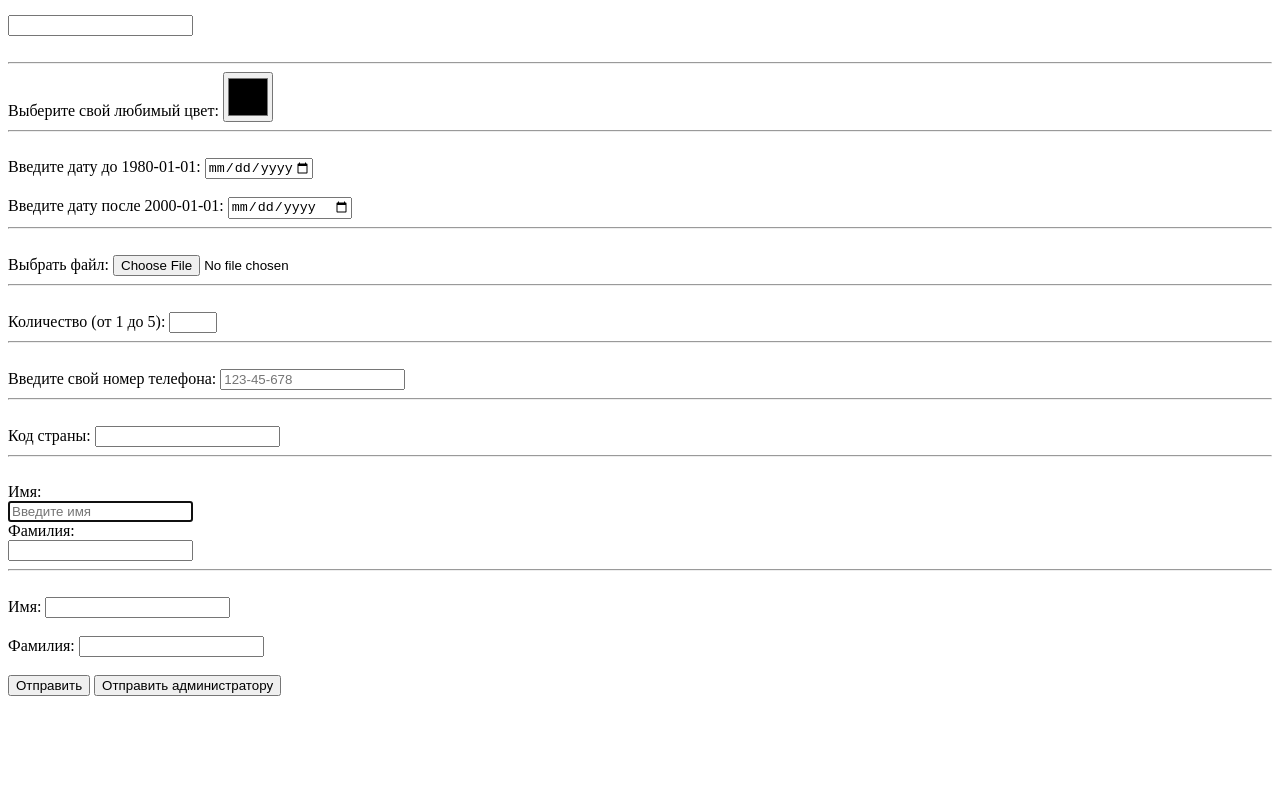
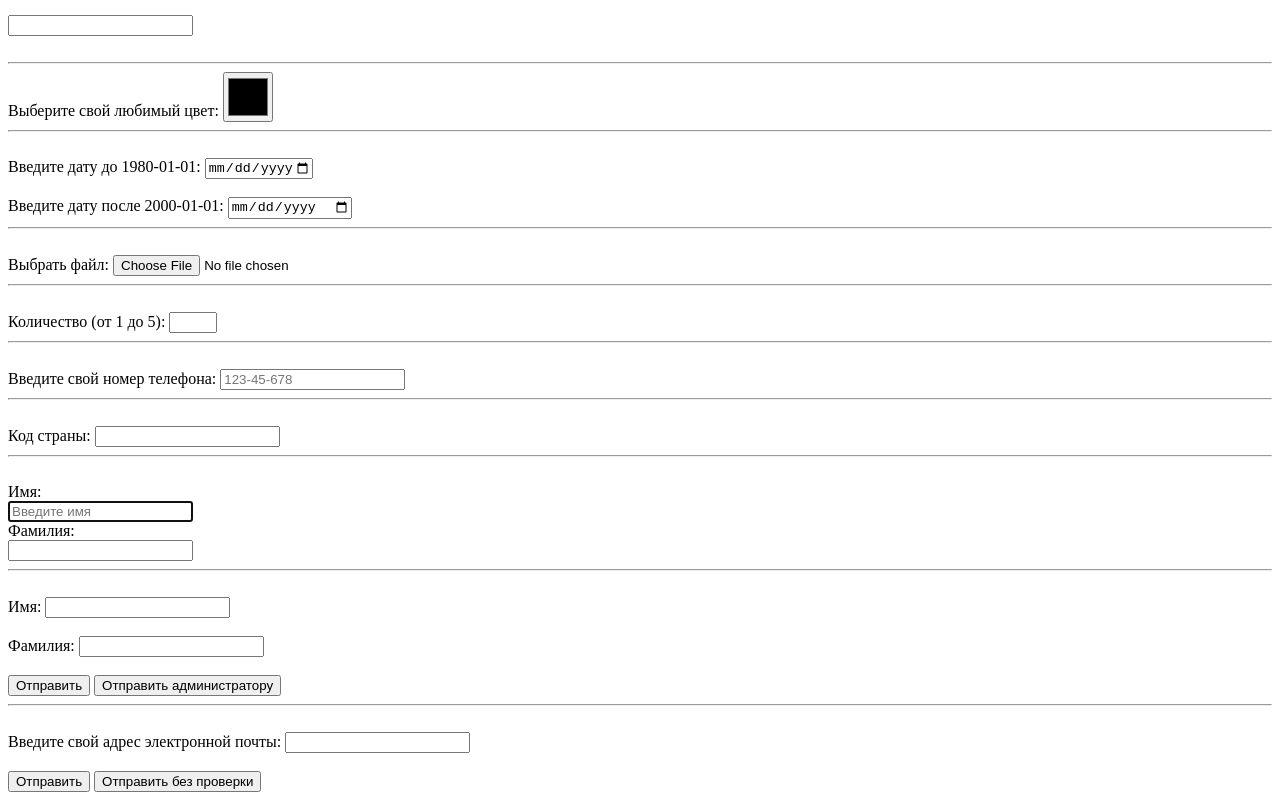
Before and after one commit to Serg-28/schoolsw3, a plain HTML site: page index.html in a window 1280 px wide. Shown: the part 1095-1895 px from the top of the page. Before the commit the page ends 1799 px from the top, so only its background shows below. Drawn offline with Linux system fonts and the light colour scheme.

Commit message:
feat:add form with two submit buttons with and without validation (formnovalidate atribute)

```diff
--- a/index.html
+++ b/index.html
@@ -181,6 +181,16 @@
   <input type="submit" value="Отправить">
   <input type="submit" formaction="/action_page2.php" value="Отправить администратору">
 </form>
+<hr>
+<br>
 
+<!-- Форма с двумя кнопками отправки (с проверкой и без нее): -->
+<form action="/action_page.php">
+  <label for="email">Введите свой адрес электронной почты:</label>
+  <input type="email" id="email" name="email"><br><br>
+  <input type="submit" value="Отправить">
+  <input type="submit" formnovalidate="formnovalidate"
+  value="Отправить без проверки">
+</form>
 </body>
 </html>
```
